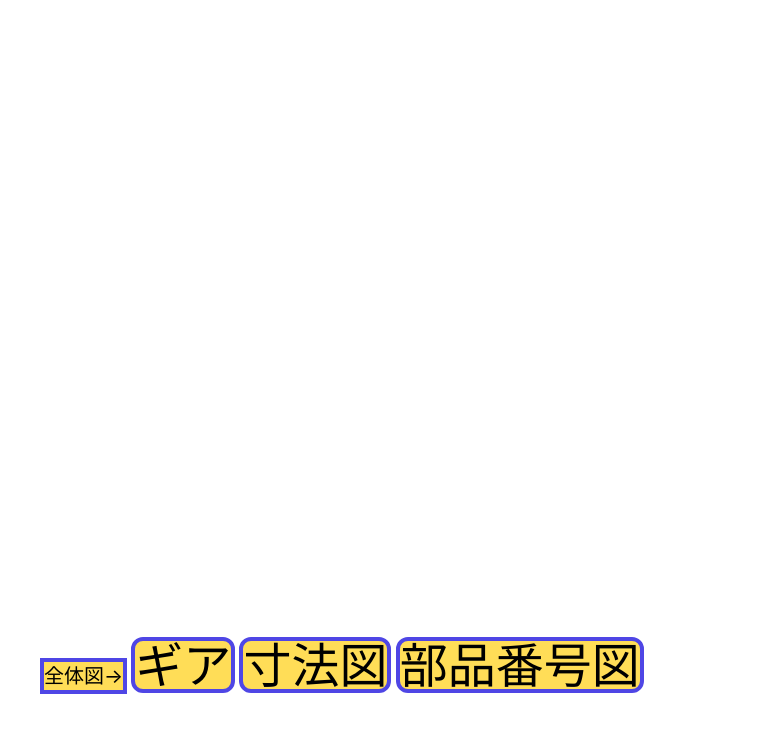
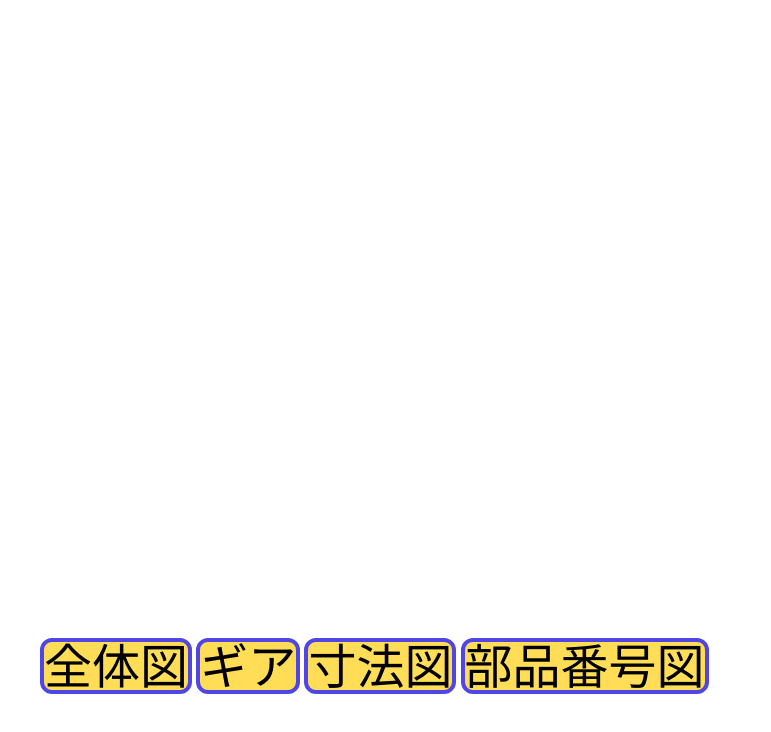
Before and after one commit to K-REBO/2block.oberk.dev, a plain HTML site: page pillar/index.html in a window 1280 px wide. Shown: the part 66-798 px from the top of the page, without its empty margins (0-771 px from the left). Drawn offline with Linux system fonts and the light colour scheme.

Commit message:
:lipstick: fix class typo2

```diff
--- a/pillar/index.html
+++ b/pillar/index.html
@@ -19,10 +19,10 @@
 	<div class="fixed bottom-10 left-10" style="z-index: 1000;">
 		<a href="https://2block.oberk.dev/view">
 			<button
-			class="text-5xlrounded-xl border-4 border-indigo-600"
+			class="text-5xl rounded-xl border-4 border-indigo-600"
 			style="background: hsl(48, 100%, 67%)"
 			>
-				全体図→
+				全体図
 			</button>
 		</a>
 		<a href="https://2block.oberk.dev/view/gear">
```
Also changed, not shown: view/gear/index.html (+1 -1 lines), view/mesure/index.html (+1 -1 lines), view/number/index.html (+1 -1 lines), pillar/output.css.
